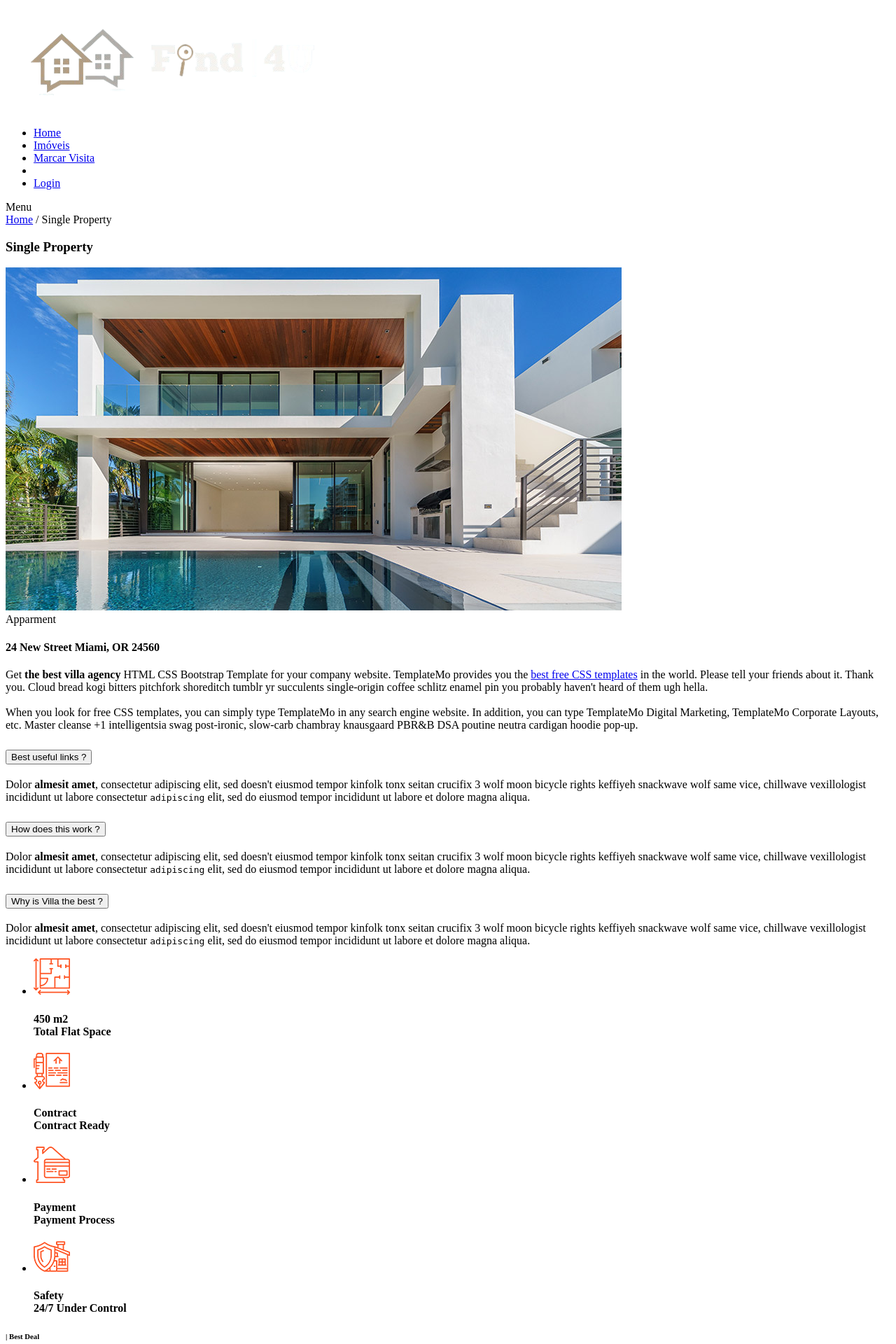
After one commit to Bernardo359/Find4u, a Yii app: template frontend/views/site/detalhes.php in a window 1280 px wide. The commit adds this page. Shown: the top 1920 px of the page at 70% size. Run offline with PHP 8.4 and a stand-in for Yii, Linux system fonts and the light colour scheme; the template is opened without the code that fills it, so the values that code supplies are empty; some libraries are stand-ins or nearby versions.

Commit message:
Detalhes Imovel

```diff
--- a/frontend/controllers/SiteController.php
+++ b/frontend/controllers/SiteController.php
@@ -91,6 +91,11 @@ class SiteController extends Controller
     public function actionFavoritos()
     {
         return $this->render('favoritos');
+    }
+
+    public function actionDetalhes()
+    {
+        return $this->render('detalhes');
     }
 
     public function actionPerfil()
--- a/frontend/views/site/catalogo.php
+++ b/frontend/views/site/catalogo.php
@@ -2,6 +2,7 @@
 
 /** @var yii\web\View $this */
 
+use yii\helpers\Url;
 $this->title = 'Find4U - Catálogo';
 
 ?>
@@ -37,7 +38,7 @@ $this->title = 'Find4U - Catálogo';
               <li>Parking: <span>6 spots</span></li>
             </ul>
             <div class="main-button">
-              <a href="property-details.html">Schedule a visit</a>
+              <a href="<?= Url::to(['/site/detalhes'])?>">
             </div>
           </div>
         </div>
--- /dev/null
+++ b/frontend/views/site/detalhes.php
@@ -0,0 +1,204 @@
+<?php
+    /** @var yii\web\View $this */
+
+    $this->title = 'Detalhes Imóvel';
+?>
+
+<div class="page-heading header-text">
+    <div class="container">
+      <div class="row">
+        <div class="col-lg-12">
+          <span class="breadcrumb"><a href="#">Home</a>  /  Single Property</span>
+          <h3>Single Property</h3>
+        </div>
+      </div>
+    </div>
+  </div>
+
+  <div class="single-property section">
+    <div class="container">
+      <div class="row">
+        <div class="col-lg-8">
+          <div class="main-image">
+            <img src="../../web/template/img/single-property.jpg" alt="">
+          </div>
+          <div class="main-content">
+            <span class="category">Apparment</span>
+            <h4>24 New Street Miami, OR 24560</h4>
+            <p>Get <strong>the best villa agency</strong> HTML CSS Bootstrap Template for your company website. TemplateMo provides you the <a href="https://www.google.com/search?q=best+free+css+templates" target="_blank">best free CSS templates</a> in the world. Please tell your friends about it. Thank you. Cloud bread kogi bitters pitchfork shoreditch tumblr yr succulents single-origin coffee schlitz enamel pin you probably haven't heard of them ugh hella.
+
+            <br><br>When you look for free CSS templates, you can simply type TemplateMo in any search engine website. In addition, you can type TemplateMo Digital Marketing, TemplateMo Corporate Layouts, etc. Master cleanse +1 intelligentsia swag post-ironic, slow-carb chambray knausgaard PBR&B DSA poutine neutra cardigan hoodie pop-up.</p>
+          </div>
+          <div class="accordion" id="accordionExample">
+            <div class="accordion-item">
+              <h2 class="accordion-header" id="headingOne">
+                <button class="accordion-button" type="button" data-bs-toggle="collapse" data-bs-target="#collapseOne" aria-expanded="true" aria-controls="collapseOne">
+                  Best useful links ?
+                </button>
+              </h2>
+              <div id="collapseOne" class="accordion-collapse collapse show" aria-labelledby="headingOne" data-bs-parent="#accordionExample">
+                <div class="accordion-body">
+                  Dolor <strong>almesit amet</strong>, consectetur adipiscing elit, sed doesn't eiusmod tempor kinfolk tonx seitan crucifix 3 wolf moon bicycle rights keffiyeh snackwave wolf same vice, chillwave vexillologist incididunt ut labore consectetur <code>adipiscing</code> elit, sed do eiusmod tempor incididunt ut labore et dolore magna aliqua.
+                </div>
+              </div>
+            </div>
+            <div class="accordion-item">
+              <h2 class="accordion-header" id="headingTwo">
+                <button class="accordion-button collapsed" type="button" data-bs-toggle="collapse" data-bs-target="#collapseTwo" aria-expanded="false" aria-controls="collapseTwo">
+                  How does this work ?
+                </button>
+              </h2>
+              <div id="collapseTwo" class="accordion-collapse collapse" aria-labelledby="headingTwo" data-bs-parent="#accordionExample">
+                <div class="accordion-body">
+                  Dolor <strong>almesit amet</strong>, consectetur adipiscing elit, sed doesn't eiusmod tempor kinfolk tonx seitan crucifix 3 wolf moon bicycle rights keffiyeh snackwave wolf same vice, chillwave vexillologist incididunt ut labore consectetur <code>adipiscing</code> elit, sed do eiusmod tempor incididunt ut labore et dolore magna aliqua.
+                </div>
+              </div>
+            </div>
+            <div class="accordion-item">
+              <h2 class="accordion-header" id="headingThree">
+                <button class="accordion-button collapsed" type="button" data-bs-toggle="collapse" data-bs-target="#collapseThree" aria-expanded="false" aria-controls="collapseThree">
+                  Why is Villa the best ?
+                </button>
+              </h2>
+              <div id="collapseThree" class="accordion-collapse collapse" aria-labelledby="headingThree" data-bs-parent="#accordionExample">
+                <div class="accordion-body">
+                  Dolor <strong>almesit amet</strong>, consectetur adipiscing elit, sed doesn't eiusmod tempor kinfolk tonx seitan crucifix 3 wolf moon bicycle rights keffiyeh snackwave wolf same vice, chillwave vexillologist incididunt ut labore consectetur <code>adipiscing</code> elit, sed do eiusmod tempor incididunt ut labore et dolore magna aliqua.
+                </div>
+              </div>
+            </div>
+          </div>
+        </div>
+        <div class="col-lg-4">
+          <div class="info-table">
+            <ul>
+              <li>
+                <img src="../../web/template/img/info-icon-01.png" alt="" style="max-width: 52px;">
+                <h4>450 m2<br><span>Total Flat Space</span></h4>
+              </li>
+              <li>
+                <img src="../../web/template/img/info-icon-02.png" alt="" style="max-width: 52px;">
+                <h4>Contract<br><span>Contract Ready</span></h4>
+              </li>
+              <li>
+                <img src="../../web/template/img/info-icon-03.png" alt="" style="max-width: 52px;">
+                <h4>Payment<br><span>Payment Process</span></h4>
+              </li>
+              <li>
+                <img src="../../web/template/img/info-icon-04.png" alt="" style="max-width: 52px;">
+                <h4>Safety<br><span>24/7 Under Control</span></h4>
+              </li>
+            </ul>
+          </div>
+        </div>
+      </div>
+    </div>
+  </div>
+
+  <div class="section best-deal">
+    <div class="container">
+      <div class="row">
+        <div class="col-lg-4">
+          <div class="section-heading">
+            <h6>| Best Deal</h6>
+            <h2>Find Your Best Deal Right Now!</h2>
+          </div>
+        </div>
+        <div class="col-lg-12">
+          <div class="tabs-content">
+            <div class="row">
+              <div class="nav-wrapper ">
+                <ul class="nav nav-tabs" role="tablist">
+                  <li class="nav-item" role="presentation">
+                    <button class="nav-link active" id="appartment-tab" data-bs-toggle="tab" data-bs-target="#appartment" type="button" role="tab" aria-controls="appartment" aria-selected="true">Appartment</button>
+                  </li>
+                  <li class="nav-item" role="presentation">
+                    <button class="nav-link" id="villa-tab" data-bs-toggle="tab" data-bs-target="#villa" type="button" role="tab" aria-controls="villa" aria-selected="false">Villa House</button>
+                  </li>
+                  <li class="nav-item" role="presentation">
+                    <button class="nav-link" id="penthouse-tab" data-bs-toggle="tab" data-bs-target="#penthouse" type="button" role="tab" aria-controls="penthouse" aria-selected="false">Penthouse</button>
+                  </li>
+                </ul>
+              </div>
+              <div class="tab-content" id="myTabContent">
+                <div class="tab-pane fade show active" id="appartment" role="tabpanel" aria-labelledby="appartment-tab">
+                  <div class="row">
+                    <div class="col-lg-3">
+                      <div class="info-table">
+                        <ul>
+                          <li>Total Flat Space <span>540 m2</span></li>
+                          <li>Floor number <span>3</span></li>
+                          <li>Number of rooms <span>8</span></li>
+                          <li>Parking Available <span>Yes</span></li>
+                          <li>Payment Process <span>Bank</span></li>
+                        </ul>
+                      </div>
+                    </div>
+                    <div class="col-lg-6">
+                      <img src="../../web/template/img/deal-01.jpg" alt="">
+                    </div>
+                    <div class="col-lg-3">
+                      <h4>All Info About Apartment</h4>
+                      <p>Lorem ipsum dolor sit amet, consectetur adipiscing elit, do eiusmod tempor pack incididunt ut labore et dolore magna aliqua quised ipsum suspendisse. <br><br>Swag fanny pack lyft blog twee. JOMO ethical copper mug, succulents typewriter shaman DIY kitsch twee taiyaki fixie hella venmo after messenger poutine next level humblebrag swag franzen.</p>
+                      <div class="icon-button">
+                        <a href="#"><i class="fa fa-calendar"></i> Schedule a visit</a>
+                      </div>
+                    </div>
+                  </div>
+                </div>
+                <div class="tab-pane fade" id="villa" role="tabpanel" aria-labelledby="villa-tab">
+                  <div class="row">
+                    <div class="col-lg-3">
+                      <div class="info-table">
+                        <ul>
+                          <li>Total Flat Space <span>250 m2</span></li>
+                          <li>Floor number <span>26th</span></li>
+                          <li>Number of rooms <span>5</span></li>
+                          <li>Parking Available <span>Yes</span></li>
+                          <li>Payment Process <span>Bank</span></li>
+                        </ul>
+                      </div>
+                    </div>
+                    <div class="col-lg-6">
+                      <img src="../../web/template/img/deal-02.jpg" alt="">
+                    </div>
+                    <div class="col-lg-3">
+                      <h4>Detail Info About New Villa</h4>
+                      <p>Lorem ipsum dolor sit amet, consectetur adipiscing elit, do eiusmod tempor pack incididunt ut labore et dolore magna aliqua quised ipsum suspendisse. <br><br>Swag fanny pack lyft blog twee. JOMO ethical copper mug, succulents typewriter shaman DIY kitsch twee taiyaki fixie hella venmo after messenger poutine next level humblebrag swag franzen.</p>
+                      <div class="icon-button">
+                        <a href="#"><i class="fa fa-calendar"></i> Schedule a visit</a>
+                      </div>
+                    </div>
+                  </div>
+                </div>
+                <div class="tab-pane fade" id="penthouse" role="tabpanel" aria-labelledby="penthouse-tab">
+                  <div class="row">
+                    <div class="col-lg-3">
+                      <div class="info-table">
+                        <ul>
+                          <li>Total Flat Space <span>320 m2</span></li>
+                          <li>Floor number <span>34th</span></li>
+                          <li>Number of rooms <span>6</span></li>
+                          <li>Parking Available <span>Yes</span></li>
+                          <li>Payment Process <span>Bank</span></li>
+                        </ul>
+                      </div>
+                    </div>
+                    <div class="col-lg-6">
+                      <img src="../../web/template/img/deal-03.jpg" alt="">
+                    </div>
+                    <div class="col-lg-3">
+                      <h4>Extra Info About Penthouse</h4>
+                      <p>Lorem ipsum dolor sit amet, consectetur adipiscing elit, do eiusmod tempor pack incididunt ut Kinfolk tonx seitan crucifix 3 wolf moon bicycle rights keffiyeh snackwave wolf same vice, chillwave vexillologistlabore et dolore magna aliqua quised ipsum suspendisse. <br><br>Swag fanny pack lyft blog twee. JOMO ethical copper mug, succulents typewriter shaman DIY kitsch twee taiyaki fixie hella venmo after messenger poutine next level humblebrag swag franzen.</p>
+                      <div class="icon-button">
+                        <a href="#"><i class="fa fa-calendar"></i> Schedule a visit</a>
+                      </div>
+                    </div>
+                  </div>
+                </div>
+              </div>
+            </div>
+          </div>
+        </div>
+      </div>
+    </div>
+  </div>
```
